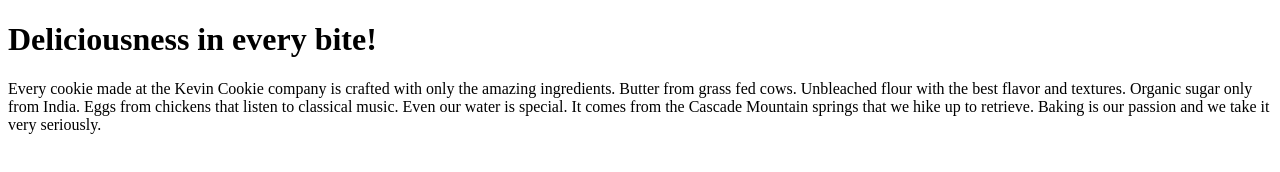
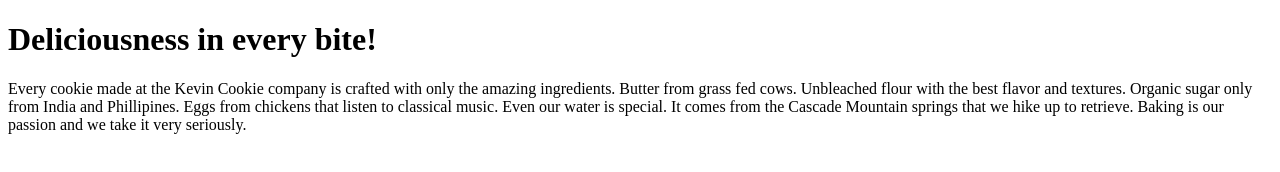
Before and after one commit to Rock1407/rock1407, a plain HTML site: page index.htm in a window 1280 px wide. Drawn offline with Linux system fonts and the light colour scheme.

Commit message:
Update index.htm

```diff
--- a/index.htm
+++ b/index.htm
@@ -2,6 +2,6 @@
 <html>
 <body>
 <h1>Deliciousness in every bite!</h1>
-<p>Every cookie made at the Kevin Cookie company is crafted with only the amazing ingredients. Butter from grass fed cows. Unbleached flour with the best flavor and textures. Organic sugar only from India. Eggs from chickens that listen to classical music. Even our water is special. It comes from the Cascade Mountain springs that we hike up to retrieve. Baking is our passion and we take it very seriously.</p>
+<p>Every cookie made at the Kevin Cookie company is crafted with only the amazing ingredients. Butter from grass fed cows. Unbleached flour with the best flavor and textures. Organic sugar only from India and Phillipines. Eggs from chickens that listen to classical music. Even our water is special. It comes from the Cascade Mountain springs that we hike up to retrieve. Baking is our passion and we take it very seriously.</p>
 </body>
 </html>
```
